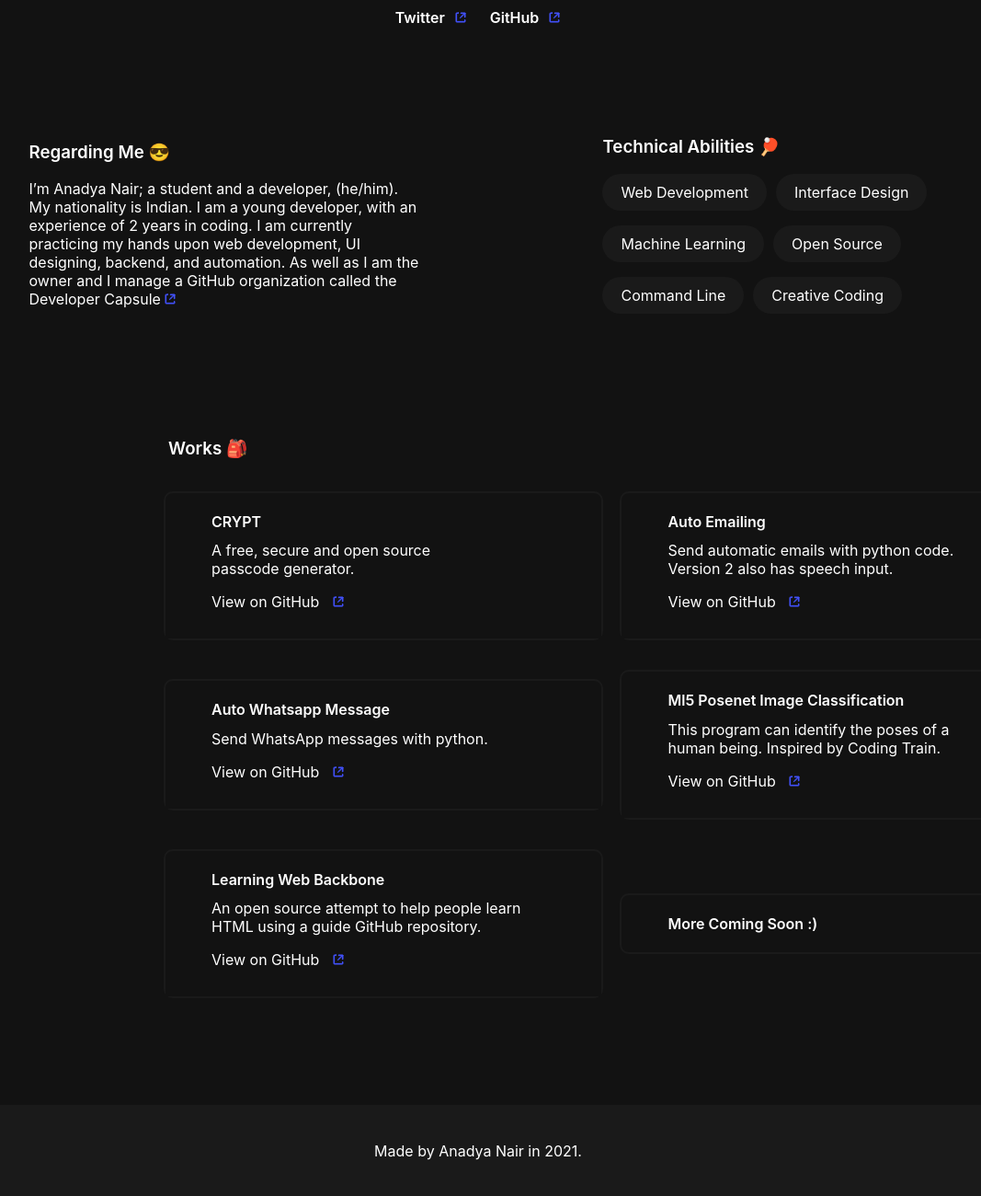
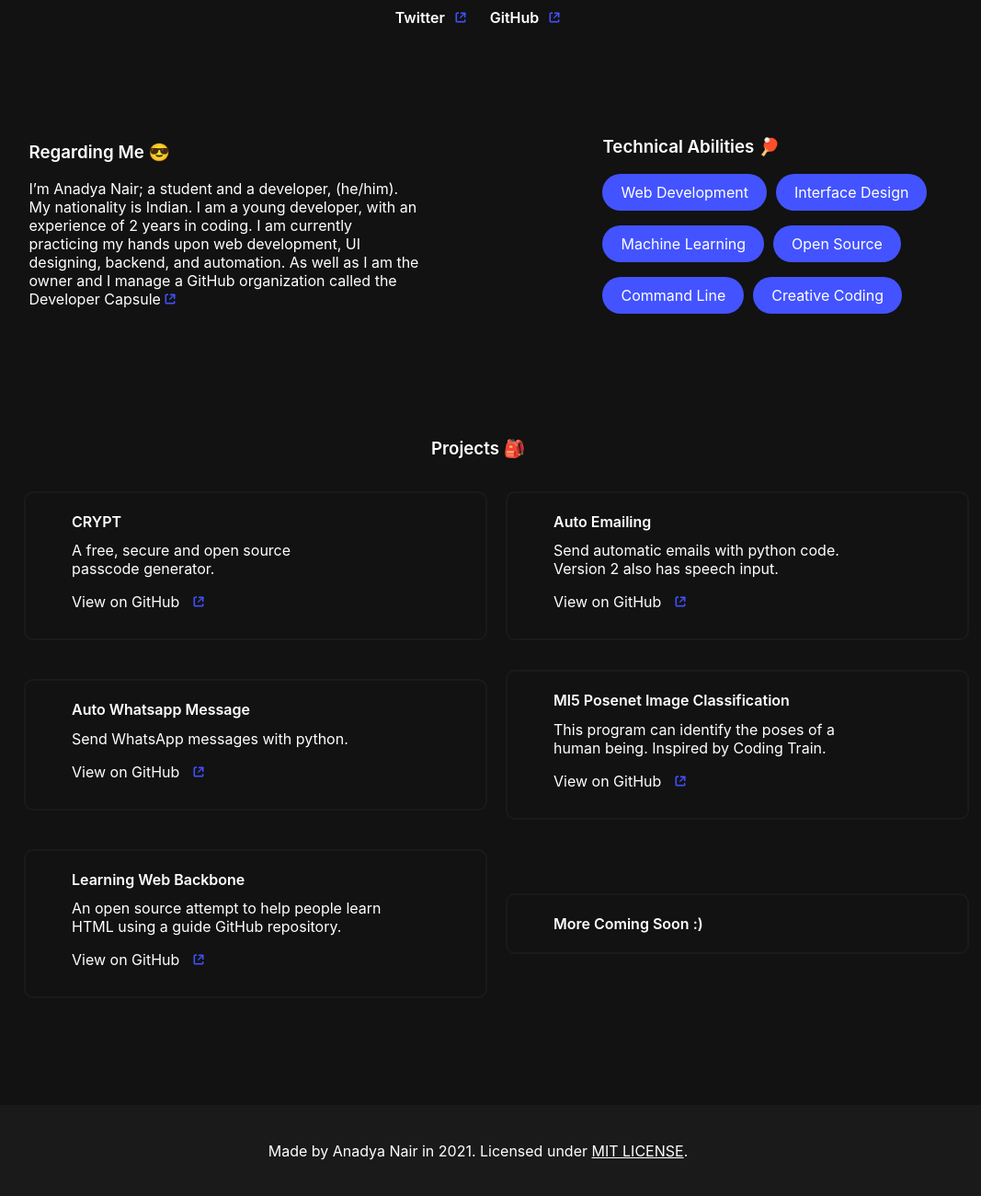
Before and after one commit to AnadyaNair/AnadyaNair.github.io, a plain HTML site: page index.html in a window 1280 px wide. Shown: the part 250-1550 px from the top of the page at 92% size, without its empty margins (120-1187 px from the left). Drawn offline with Linux system fonts and the light colour scheme.

Commit message:
Fixed: alignment, favicon, border-radius

```diff
--- a/about.css
+++ b/about.css
@@ -28,7 +28,7 @@
 }
 
 .abilities li{
-    background-color: #1a1a1a;
+    background-color: #4353ff;
     border-radius: 50px;
     padding-right: 20px;
     padding-left: 20px;
--- a/footer.css
+++ b/footer.css
@@ -11,3 +11,7 @@
 .footer p{
     background-color: transparent;
 }
+
+.footer a{
+    background-color: transparent;
+}
--- a/index.html
+++ b/index.html
@@ -11,6 +11,7 @@
     <link rel="stylesheet" href="about.css">
     <link rel="stylesheet" href="works.css">
     <link rel="stylesheet" href="footer.css">
+    <link rel="shortcut icon" href="Logo.svg" type="image/x-icon">
 </head>
 
 <body>
@@ -89,7 +90,7 @@
     </div>
 
     <div class="works">
-        <h3>Works 🎒</h3>
+        <h3>Projects 🎒</h3>
 
         <ul>
 
@@ -242,7 +243,7 @@
     </div>
 
     <div class="footer">
-        <p>Made by Anadya Nair in 2021.</p>
+        <p>Made by Anadya Nair in 2021. Licensed under <a href="https://github.com/AnadyaNair/AnadyaNair.github.io/blob/main/LICENSE">MIT LICENSE</a>. </p>
     </div>
 </body>
 
--- a/works.css
+++ b/works.css
@@ -1,13 +1,13 @@
 .works{
     margin-top: 100px;
     justify-content: center;
+    align-items: center;
     display: flex;
     flex-direction: column;
 }
 
 .works h3{
     font-weight: 600;
-    margin-left: 295px;
 }
 
 .showcase{
@@ -36,6 +36,7 @@
 
 .linkage{
     height: 50px;
+    border-radius: 10px;
 }
 .linkage a{
     padding-left: 50px;
@@ -47,7 +48,7 @@
 
 .works ul{
     display: flex;
-    margin-left: 250px;
+    /* margin-left: 250px; */
     /* justify-content: center; */
     align-items: center;
 }
```
